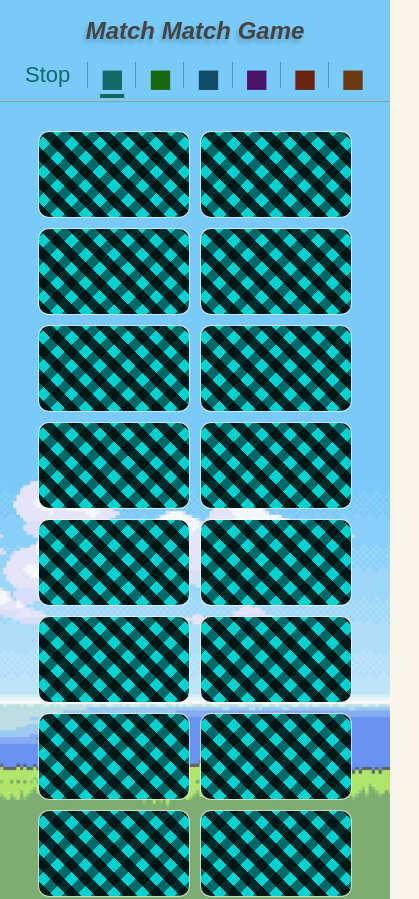
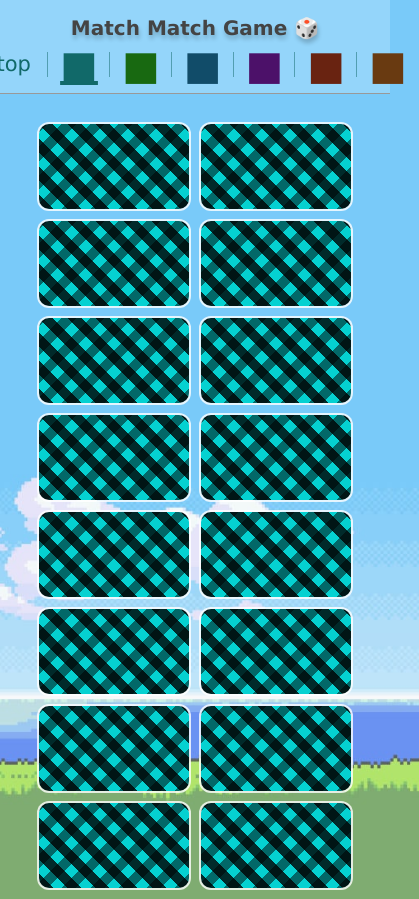
Before and after one commit to attikos/ddd-vue-match-game, a Vue app: page /#/ in a window 390 px wide. Shown: the top 899 px of the page, 419 px wide, since content can reach past the window. Built offline with nearby package versions, Linux system fonts and the light colour scheme.

Commit message:
fix: mobile header

```diff
--- a/src/Presentation/view/components/AppHeader.vue
+++ b/src/Presentation/view/components/AppHeader.vue
@@ -36,9 +36,7 @@
 <template>
     <header class="header">
         <div class="header__container">
-            <a href="#/" class="header__logo">
-                <h2>Match Match Game</h2>
-            </a>
+            <a href="#/" class="header__logo">Match Match Game 🎲</a>
 
             <div class="header__nav">
                 <a
@@ -56,7 +54,7 @@
                 <a
                     v-for="theme in themeList"
                     @click.prevent="setThemeHandler(theme)"
-                    class="header__link"
+                    class="header__link header__theme"
                     :class="`header__theme--${theme}`"
                     :key="theme"
                 ></a>
@@ -67,8 +65,12 @@
 
 <style lang="scss">
 .header {
-    display: block;
+    display: flex;
+    justify-content: center;
+    align-items: center;
     border-bottom: 1px solid #999;
+    background: rgba(255,255,255, 0.2);
+    min-height: 80px;
 
     @media screen and (max-width: 768px) {
         padding-bottom: 13px;
@@ -88,18 +90,19 @@
     }
 
     &__logo {
-        margin-right: 24px;
-        font-size: 17px;
-        font-style: italic;
-        line-height: 25px;
-        text-shadow: -2px 4px 4px rgba(0,0,0, 0.2);
+        font-weight: bold;
+        font-size: 22px;
+        line-height: 34px;
+        margin: 8px 0 8px;
+        margin-right: 50px;
+        text-shadow: 1px 4px 4px rgba(0,0,0, 0.2);
         text-decoration: none;
         color: #444;
 
         @media screen and (max-width: 768px) {
             margin-right: 0;
-            font-size: 16px;
-            line-height: 22px;
+            font-size: 20px;
+            line-height: 32px;
         }
     }
 
@@ -110,10 +113,10 @@
     }
 
     &__link {
+        position: relative;
         text-decoration: none;
         color: var(--primary-color);
         font-size: 22px;
-        position: relative;
         height: 22px;
         line-height: 100%;
         padding: 2px 12px;
@@ -131,18 +134,32 @@
         }
 
         &:hover {
-            text-shadow: 3px 2px 0px #de9ddc, -2px -1px 0 #7cf9ff;
+            text-shadow: 3px 2px 0px var(--color-shaddow-first), -2px -1px 0 var(--color-shaddow-second);
         }
 
         &:active {
             color: #000;
-            text-shadow: 1px 1px 0px #de9ddc, -1px -0px 0 #a8fafe;
+            text-shadow: 1px 1px 0px var(--color-shaddow-first), -1px -0px 0 var(--color-shaddow-second);
         }
 
         &_type {
             &_start {
-                min-width: 51px;
+                min-width: 53px;
             }
+        }
+
+        @media screen and (max-width: 768px) {
+            font-size: 21px;
+            height: 21px;
+        }
+    }
+
+    &__theme {
+        &::before {
+            display: flex;
+            font-size: 40px;
+            line-height: 22px;
+            content: "■";
         }
     }
 
@@ -151,10 +168,6 @@
             &--#{$theme} {
                 &::before {
                     color: var(--color-#{$theme});
-                    display: flex;
-                    font-size: 40px;
-                    line-height: 29px;
-                    content: "■";
                 }
 
                 html.#{$theme} & {
--- a/src/Presentation/view/components/GameCard.vue
+++ b/src/Presentation/view/components/GameCard.vue
@@ -70,7 +70,7 @@
 
     &:hover {
         > .card__back {
-            box-shadow: 4px 2px 0px #de9ddc, -4px -2px 0 #7cf9ff;
+            box-shadow: 4px 2px 0px var(--color-shaddow-first), -4px -2px 0 var(--color-shaddow-second);
         }
     }
 }
@@ -79,7 +79,7 @@
     border-radius: 10px;
     height: 85px;
     width: 150px;
-    box-shadow: 0 0px 0px 1px rgba(255, 255, 255, 0.6);
+    box-shadow: 0 0px 0px 2px rgba(255, 255, 255, 0.8);
     backface-visibility: hidden;
     position: absolute;
     top: 0;
--- a/src/Presentation/view/scss/main.scss
+++ b/src/Presentation/view/scss/main.scss
@@ -9,6 +9,8 @@
 
 html {
     &:root {
+        --color-shaddow-first: #f7c7f5;
+        --color-shaddow-second: #bef4f7;
         --primary-hue: 180deg; // default is 'cyan'
         --primary-color: hsl(var(--primary-hue), 72%, 24%);
         --secondary-color: hsl(var(--primary-hue), 95%, 42%);
@@ -23,7 +25,7 @@
 }
 
 body {
-    font-family: fantasy;
+    font-family: MS Sans Serif, Geneva, sans-serif;
     padding: 0;
     margin: 0;
     background: url(../assets/bg-8-bit-nature.jpg) no-repeat center;
```
